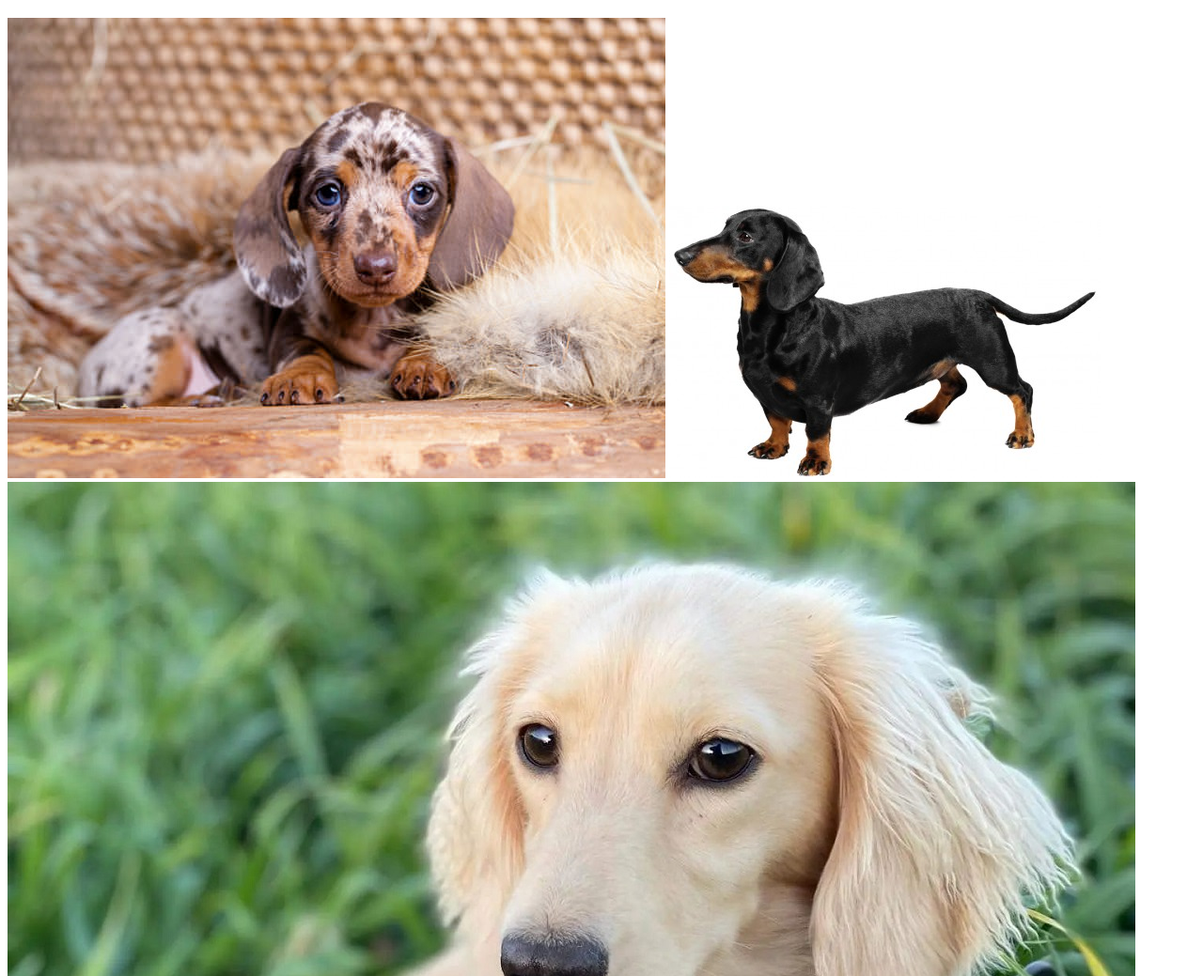
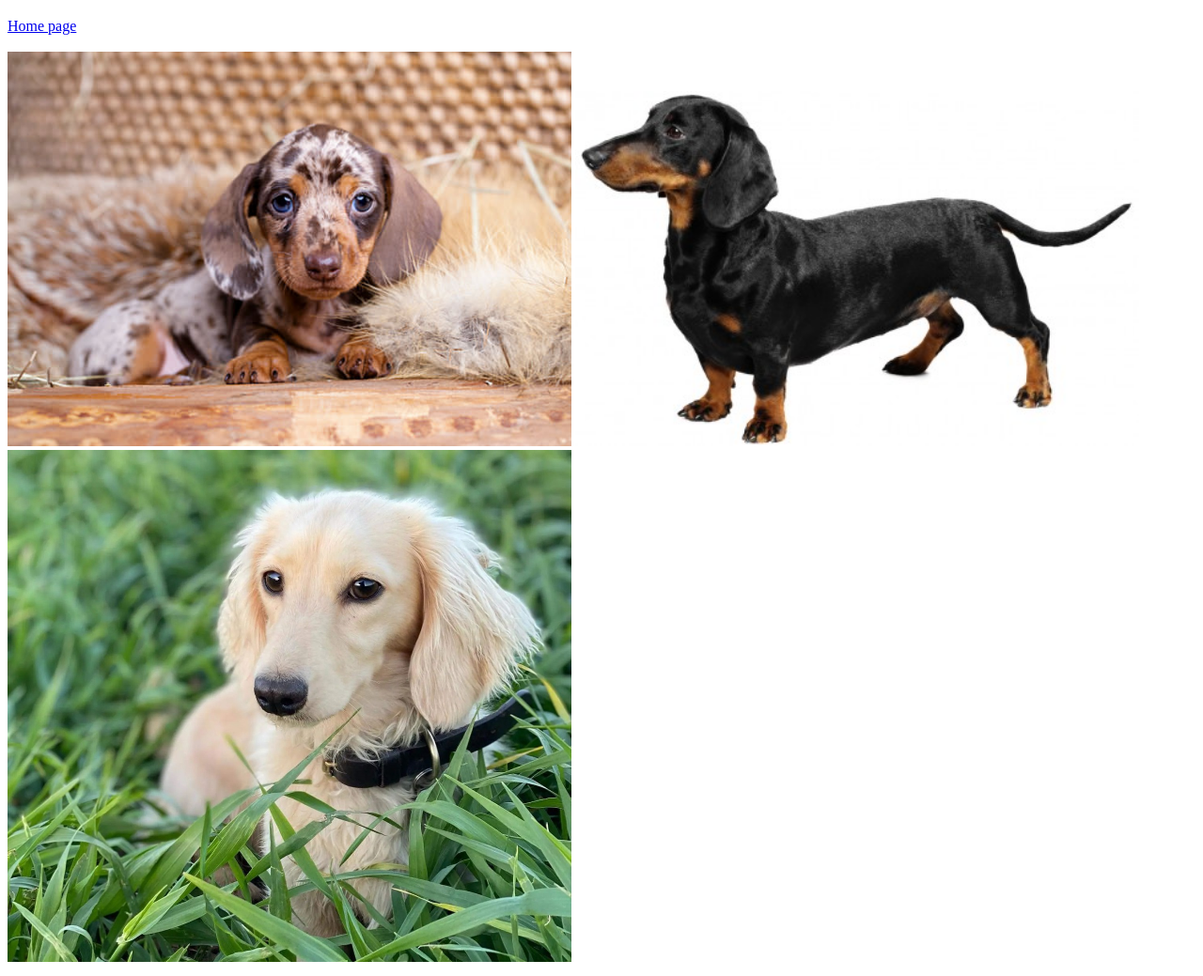
Before and after one commit to PorshPanamera/lesson5homework, a plain HTML site: page gallery.html in a window 1280 px wide. Shown: the part 61-1100 px from the top of the page at 94% size. Drawn offline with Linux system fonts and the light colour scheme.

Commit message:
modified 1

```diff
--- a/gallery.html
+++ b/gallery.html
@@ -7,8 +7,12 @@
 </head>
 <body>
     <h1>Lesson 5 homework</h1>
-    <img src="./img/Dachshund-Puppy-Checklist.jpg">
-    <img src="./img/dachshund.jpg">
-    <img src="./img/english-cream-dachshund.jpg">
+    <a href="./index.html">Home page</a>
+    <br>
+    <br>
+    <img src="./img/Dachshund-Puppy-Checklist.jpg" width="600">
+    <img src="./img/dachshund.jpg" width="600">
+    <img src="./img/english-cream-dachshund.jpg" width="600">
+
 </body>
 </html>
```
Also changed, not shown: index.html (+1 -0 lines).
